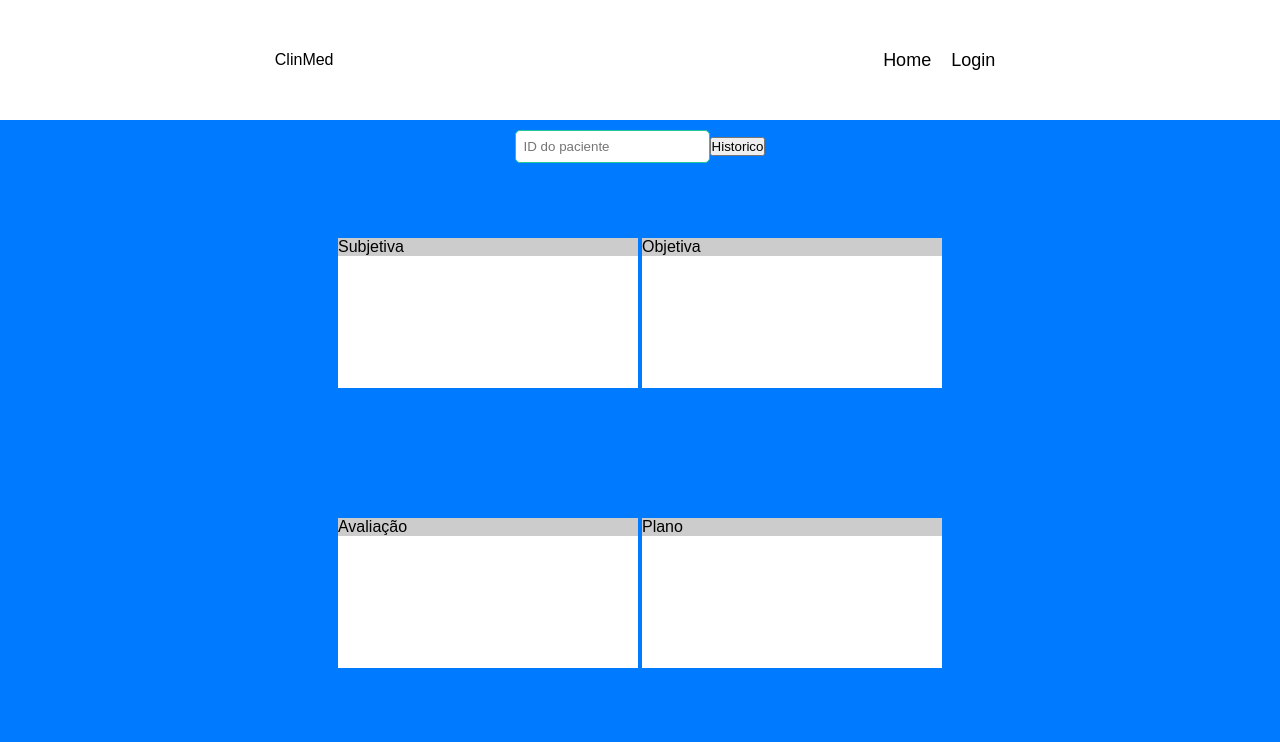
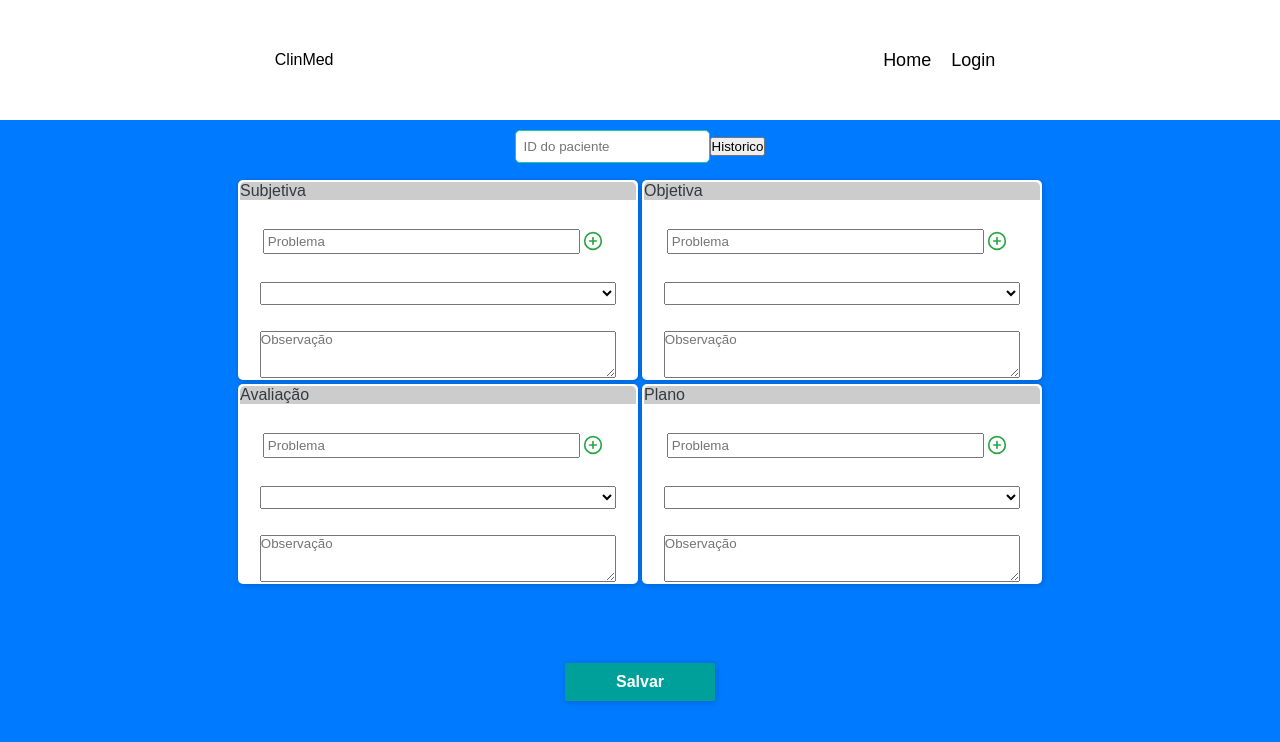
Before and after one commit to Pierre-Kalil/react, a React (Vite) app in the folder front/: page /record in a window 1280 px wide. Shown: the top 742 px of the page. Built offline with nearby package versions, Linux system fonts and the light colour scheme.

Commit message:
feat: add function create new inputs in problem field form

```diff
--- a/front/src/components/formRecord/index.tsx
+++ b/front/src/components/formRecord/index.tsx
@@ -1,23 +1,24 @@
+import { Button } from "../button";
 import { FormStyle, InputsBox } from "./style";
+import { InputModel } from "./inputModel";
 
 export const FormRecord = () => {
+  const onSubmitData = (event: any) => {};
+
   return (
     <>
       <FormStyle className="box">
         <InputsBox>
-          <div className="record-info">
-            <div className="title">Subjetiva</div>
-          </div>
-          <div className="record-info">
-            <div className="title">Objetiva</div>
-          </div>
-          <div className="record-info">
-            <div className="title">Avaliação</div>
-          </div>
-          <div className="record-info">
-            <div className="title">Plano</div>
-          </div>
+          <InputModel title="Subjetiva" />
+          <InputModel title="Objetiva" />
+          <InputModel title="Avaliação" />
+          <InputModel title="Plano" />
         </InputsBox>
+        <div>
+          <Button name="Salvar" type="submit">
+            Enviar
+          </Button>
+        </div>
       </FormStyle>
     </>
   );
--- /dev/null
+++ b/front/src/components/formRecord/inputModel.tsx
@@ -0,0 +1,37 @@
+import { useState } from "react";
+import { FiPlusCircle } from "react-icons/fi";
+import { RecordInfo } from "./style";
+import { InputFieldProps, InputModelProps } from "./types";
+
+export const InputModel = ({ children, title }: InputModelProps) => {
+  const [inputFields, setInputFields] = useState<InputFieldProps[]>([
+    {
+      type: "text",
+      name: "problem",
+      placeholder: "Problema",
+    },
+  ]);
+  const handleInputCreate = () => {
+    const newfield = { type: "text", name: "problem", placeholder: "Problema" };
+    setInputFields([...inputFields, newfield]);
+  };
+  return (
+    <>
+      <RecordInfo className="record-info">
+        <span className="title">{title}</span>
+        <div className="input-first">
+          {inputFields.map((item, index) => (
+            <input type="text" placeholder="Problema" required />
+          ))}
+          <FiPlusCircle onClick={handleInputCreate} />
+        </div>
+        <select required>
+          <option></option>
+          <option>Ativo</option>
+          <option>Encerrado</option>
+        </select>
+        <textarea placeholder="Observação" rows={3} cols={31} required />
+      </RecordInfo>
+    </>
+  );
+};
--- a/front/src/components/formRecord/style.ts
+++ b/front/src/components/formRecord/style.ts
@@ -2,12 +2,20 @@ import styled from "styled-components";
 
 export const FormStyle = styled.form`
   display: flex;
-  align-items: center;
+  align-items: flex-start;
   justify-content: center;
   flex-wrap: wrap;
+  width: 100%;
+  height: auto;
 
-  @media (min-width: 768px) {
-    width: 70%;
+  button {
+    width: 150px;
+  }
+
+  @media (min-width: 769px) {
+    width: 90%;
+    justify-content: center;
+    height: 75vh;
   }
 `;
 
@@ -17,18 +25,72 @@ export const InputsBox = styled.div`
   justify-content: center;
   flex-flow: row wrap;
   width: 90%;
-  height: 70vh;
+  height: auto;
+  padding: 5px;
 
-  .record-info {
+  @media (min-width: 769px) {
+    width: 100%;
+    height: auto;
+  }
+`;
+
+export const RecordInfo = styled.div`
+  display: flex;
+  flex-direction: column;
+  justify-content: space-between;
+  align-items: center;
   width: 300px;
-    height: 150px;
+  height: 180px;
+  padding: 2px;
   margin: 2px;
   background: var(--white);
+  border-radius: 5px;
+  box-shadow: 1px 1px 6px rgba(0, 0, 0, 0.2);
+
+  input {
+    width: 89%;
+    margin: 3px;
+    padding: 3px;
+  }
+
+  textarea {
+    width: 90%;
+  }
+  select {
+    width: 90%;
+    padding: 2px;
+  }
+
+  .input-first {
+    width: 90%;
+    max-height: 80px;
+    overflow-y: scroll;
+
+    ::-webkit-scrollbar {
+      display: none;
+    }
+    input {
+      width: 89%;
+    }
+    svg {
+      width: 20px;
+      height: 20px;
+      transform: translateY(5px);
+      color: var(--green);
+    }
+  }
 
   .title {
     width: 100%;
     background: #ccc;
+    color: var(--dark);
     text-align: left;
+    border-top-left-radius: 5px;
+    border-top-right-radius: 5px;
   }
+
+  @media (min-width: 769px) {
+    width: 400px;
+    height: 200px;
   }
 `;
--- /dev/null
+++ b/front/src/components/formRecord/types.ts
@@ -0,0 +1,10 @@
+export interface InputModelProps {
+  title: string;
+  children?: any;
+}
+
+export interface InputFieldProps {
+  type: string;
+  name: string;
+  placeholder: string;
+}
```
Lines whose indentation alone changed are shown as unchanged.
